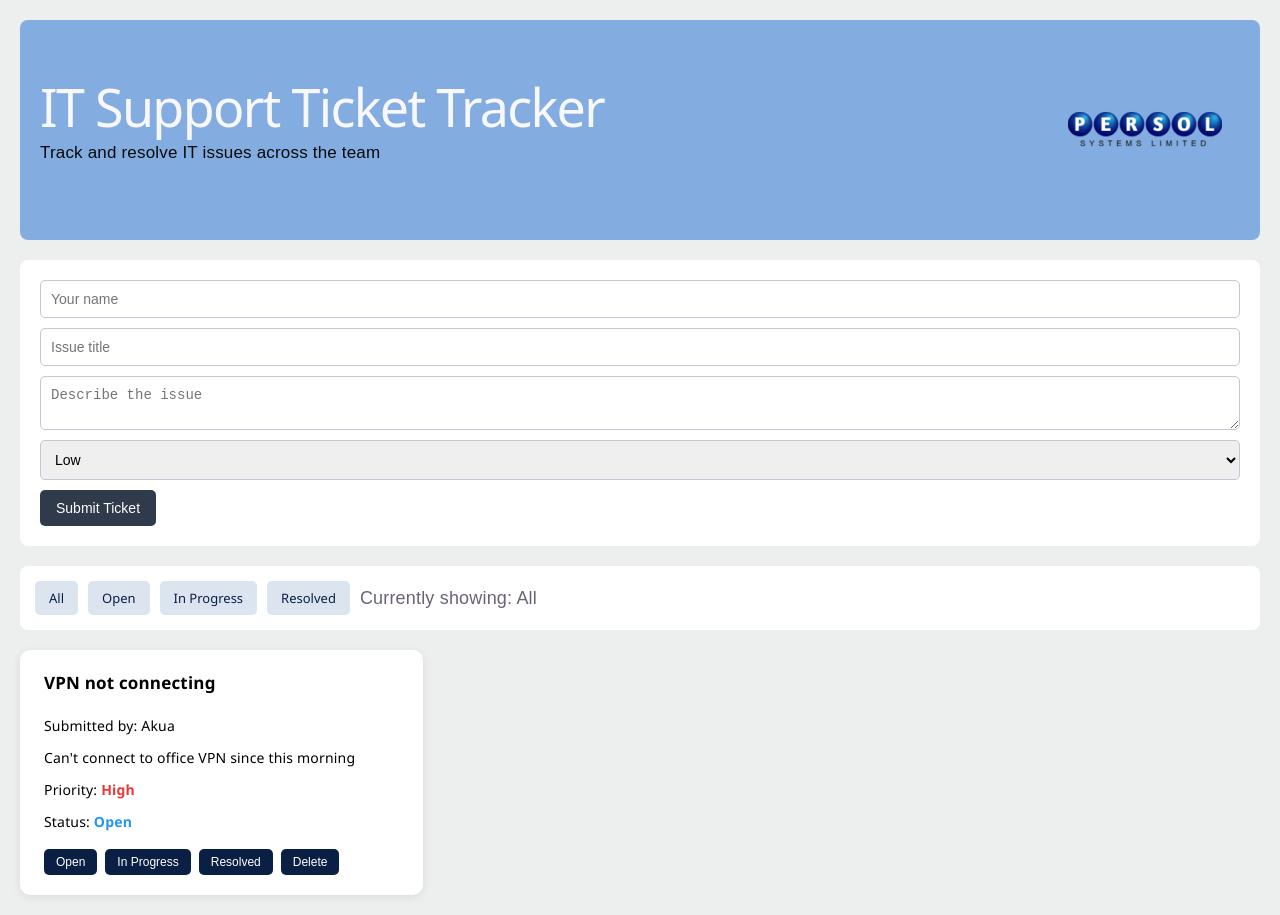
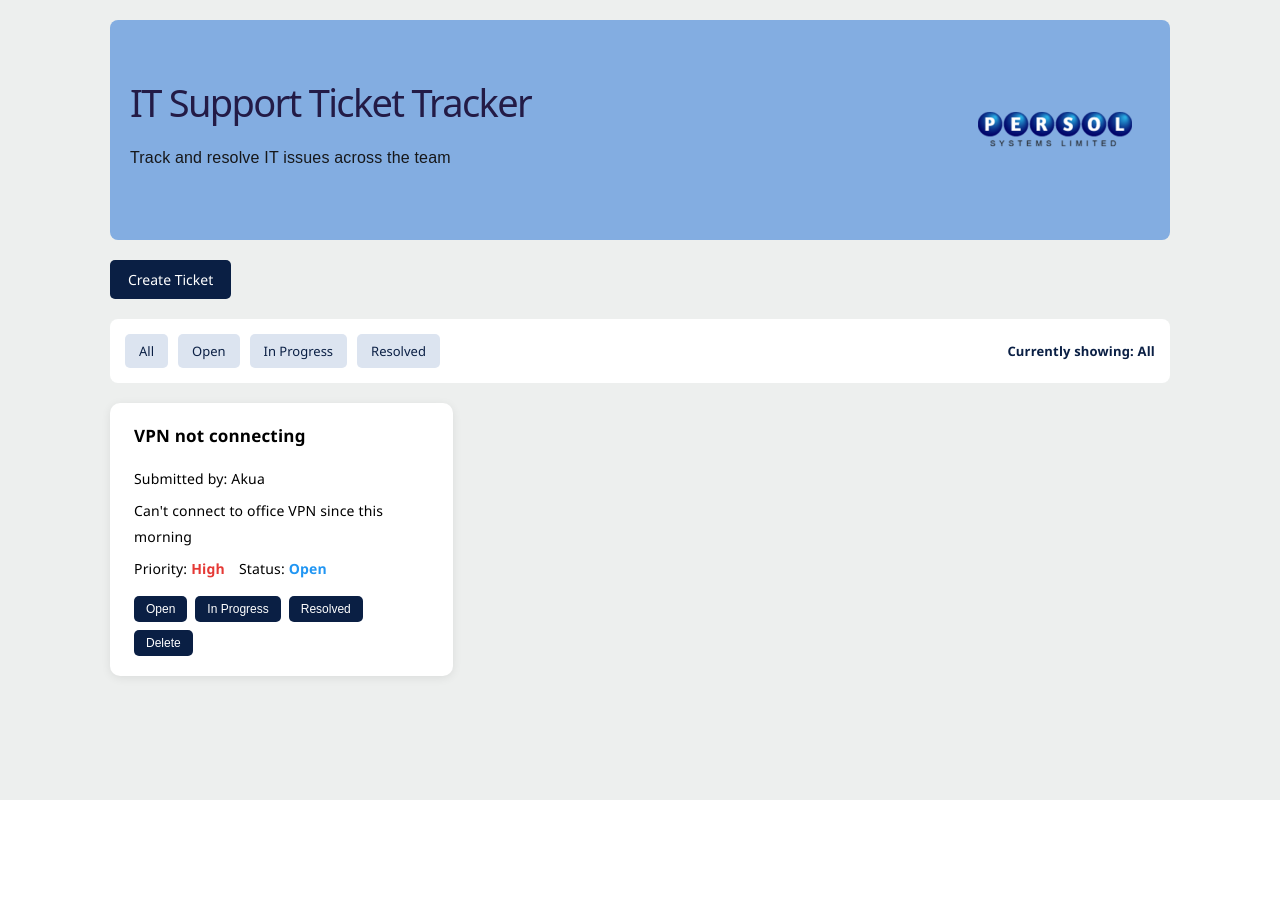
Before and after one commit to KikiOduro/TicketTracker, a React (Vite) app: page / in a window 1280 px wide. After the commit the page ends 800 px from the top, so only its background shows below. Built offline with nearby package versions, Linux system fonts and the light colour scheme.

Commit message:
Refactor ticket form and add validation; enhance styling and layout

```diff
--- a/src/App.css
+++ b/src/App.css
@@ -5,8 +5,8 @@ body {
 }
 
 .app {
-  width: 100%;
-  min-height: 100vh;
+  max-width: 1100px;
+  margin: 0 auto;
   box-sizing: border-box;
   padding: 20px;
 }
@@ -22,19 +22,90 @@ body {
 }
 
 .app-header h1 {
-  color: #f8f7fa;
-  font-size: 52px;
+  color: #231b46;
+  font-size: 38px;
   margin: 0;
 }
 
 .app-subtitle {
-  color: #0a0a0a;
-  font-size: 17px;
-  margin: 20px 100px 0 0;
+  color: #161719;
+  font-size: 16px;
+  margin: 30px 90px 0 0;
 }
 
 .logo {
   width: 190px;
+}
+
+/* Create Ticket toggle button */
+.btn-create-ticket {
+  background-color: #0a1f44;
+  color: white;
+  border: none;
+  padding: 10px 18px;
+  border-radius: 5px;
+  font-size: 14px;
+  cursor: pointer;
+  margin-bottom: 20px;
+  font-family: "Segoe UI", system-ui, -apple-system, sans-serif;
+}
+
+.btn-create-ticket:hover {
+  background-color: #1652a3;
+}
+
+.ticket-form-modal {
+  width: min(520px, calc(100vw - 40px));
+  text-align: center;
+}
+
+.ticket-form-header {
+  display: flex;
+  justify-content: center;
+  align-items: center;
+  margin-bottom: 16px;
+}
+
+.ticket-form-heading {
+  display: flex;
+  flex-direction: column;
+  gap: 4px;
+}
+
+.ticket-form-header h2 {
+  margin: 0;
+  font-size: 28px;
+  color: #000000;
+}
+
+.ticket-form-description {
+  margin: 0;
+  margin-top: 6px;
+  color: #000000;
+  font-size: 15px;
+  line-height: 1.4;
+}
+
+.ticket-form-modal form {
+  text-align: left;
+  margin-bottom: 16px;
+}
+
+.btn-close-modal {
+  background-color: transparent;
+  color: #0a1f44;
+  border: 1px solid #c0c8d6;
+  padding: 8px 12px;
+  border-radius: 5px;
+  cursor: pointer;
+  font-size: 13px;
+  font-family: "Segoe UI", system-ui, -apple-system, sans-serif;
+  align-self: center;
+}
+
+.btn-close-modal:hover {
+  background-color: #e53935;
+  color: #ffffff;
 }
 
 /* Ticket Form */
@@ -55,6 +126,31 @@ form select {
   border: 1px solid #c0c8d6;
   border-radius: 5px;
   font-size: 14px;
+}
+
+form input[aria-invalid="true"],
+form textarea[aria-invalid="true"] {
+  border-color: #e53935;
+  outline: none;
+}
+
+.field-error {
+  margin: -4px 0 0;
+  color: #e53935;
+  font-size: 12px;
+  font-family: "Segoe UI", system-ui, -apple-system, sans-serif;
+}
+
+.sr-only {
+  position: absolute;
+  width: 1px;
+  height: 1px;
+  padding: 0;
+  margin: -1px;
+  overflow: hidden;
+  clip: rect(0, 0, 0, 0);
+  white-space: nowrap;
+  border: 0;
 }
 
 form button {
@@ -93,6 +189,14 @@ form button:hover {
   cursor: pointer;
   font-size: 13px;
   font-family: "Segoe UI", system-ui, -apple-system, sans-serif;
+}
+
+.filter-status {
+  margin-left: auto;
+  color: #0a1f44;
+  font-size: 13px;
+  font-family: "Segoe UI", system-ui, -apple-system, sans-serif;
+  font-weight: 600;
 }
 
 .btn-all:hover {
@@ -156,6 +260,13 @@ form button:hover {
   color: white;
 }
 
+/* .btn-resolved p{
+  font-size: 12px;
+  font-weight: 600;
+  font-family: "Segoe UI", system-ui, -apple-system, sans-serif;
+  font-color: #111312;
+
+} */
 /* Delete button */
 .btn-delete {
   background-color: #ffffff;
@@ -198,6 +309,10 @@ form button:hover {
 .status-resolved {
   color: #2e8b57;
   font-weight: 700;
+}
+
+.ticket-meta-gap {
+  margin-left: 14px;
 }
 
 /* Confirm Delete Modal */
@@ -262,6 +377,7 @@ form button:hover {
 .btn-confirm-delete:hover {
   background-color: #b71c1c;
 }
+
 @media (max-width: 1100px) {
   .ticket-list {
     grid-template-columns: repeat(2, minmax(0, 1fr));
--- a/src/App.jsx
+++ b/src/App.jsx
@@ -20,6 +20,7 @@ function App() {
 
   const [statusFilter, setStatusFilter] = useState("All");
   const [ticketToDeleteId, setTicketToDeleteId] = useState(null);
+  const [isFormVisible, setIsFormVisible] = useState(false);
 
   function handleAddTicket(newTicket) {
     const updatedTickets = tickets.concat(newTicket);
@@ -62,6 +63,14 @@ function App() {
     setTicketToDeleteId(null);
   }
 
+  function handleToggleForm() {
+    if (isFormVisible === true) {
+      setIsFormVisible(false);
+    } else {
+      setIsFormVisible(true);
+    }
+  }
+
   function getFilteredTickets() {
     if (statusFilter === "All") {
       return tickets;
@@ -84,7 +93,16 @@ function App() {
         <img src={persolLogo} alt="Persol Systems Limited" className="logo" />
       </div>
 
-      <TicketForm onAddTicket={handleAddTicket} />
+      <button className="btn-create-ticket" onClick={handleToggleForm}>
+        {isFormVisible === true ? "Close Form" : "Create Ticket"}
+      </button>
+
+      {isFormVisible === true && (
+        <TicketForm
+          onAddTicket={handleAddTicket}
+          onClose={handleToggleForm}
+        />
+      )}
 
       <FilterBar
         statusFilter={statusFilter}
--- a/src/ConfirmModal.jsx
+++ b/src/ConfirmModal.jsx
@@ -2,7 +2,9 @@ function ConfirmModal({ onConfirm, onCancel }) {
   return (
     <div className="modal-overlay">
       <div className="modal-box">
-        <p className="modal-text">Are you sure you want to delete this ticket?</p>
+        <p className="modal-text">
+          Are you sure you want to delete this ticket?
+        </p>
         <div className="modal-buttons">
           <button className="btn-cancel" onClick={onCancel}>
             Cancel
--- a/src/FilterBar.jsx
+++ b/src/FilterBar.jsx
@@ -19,7 +19,7 @@ function FilterBar({ statusFilter, onSetStatusFilter }) {
       >
         Resolved
       </button>
-      <p>Currently showing: {statusFilter}</p>
+      <p className="filter-status">Currently showing: {statusFilter}</p>
     </div>
   );
 }
--- a/src/TicketCard.jsx
+++ b/src/TicketCard.jsx
@@ -29,9 +29,7 @@ function TicketCard({ ticket, onUpdateStatus, onDeleteTicket }) {
         <span className={getPriorityClass(ticket.priority)}>
           {ticket.priority}
         </span>
-      </p>
-      <p>
-        Status:{" "}
+        <span className="ticket-meta-gap">Status:{" "}</span>
         <span className={getStatusClass(ticket.status)}>
           {ticket.status}
         </span>
--- a/src/TicketForm.jsx
+++ b/src/TicketForm.jsx
@@ -1,62 +1,160 @@
 import { useState } from "react";
 
-function TicketForm({ onAddTicket }) {
-  const [name, setName] = useState("");
-  const [title, setTitle] = useState("");
-  const [description, setDescription] = useState("");
-  const [priority, setPriority] = useState("Low");
+function TicketForm({ onAddTicket, onClose }) {
+  const [formData, setFormData] = useState({
+    name: "",
+    title: "",
+    description: "",
+    priority: "Low",
+  });
+  const [errors, setErrors] = useState({});
+
+  function validateForm(data) {
+    const nextErrors = {};
+
+    if (data.name.trim() === "") {
+      nextErrors.name = "Name is required.";
+    }
+
+    if (data.title.trim() === "") {
+      nextErrors.title = "Issue title is required.";
+    }
+
+    if (data.description.trim() === "") {
+      nextErrors.description = "Please describe the issue.";
+    }
+
+    return nextErrors;
+  }
+
+  const handleChange = (e) => {
+    const { name, value } = e.target;
+
+    setFormData((prev) => ({ ...prev, [name]: value }));
+
+    if (errors[name]) {
+      setErrors((prev) => ({ ...prev, [name]: "" }));
+    }
+  };
 
   function handleSubmit(e) {
     e.preventDefault();
 
-    if (name === "" || title === "") {
+    const nextErrors = validateForm(formData);
+    if (Object.keys(nextErrors).length > 0) {
+      setErrors(nextErrors);
       return;
     }
 
     const newTicket = {
       id: Date.now(),
-      name: name,
-      title: title,
-      description: description,
-      priority: priority,
+      name: formData.name,
+      title: formData.title,
+      description: formData.description,
+      priority: formData.priority,
       status: "Open",
     };
 
     onAddTicket(newTicket);
+    onClose();
+    setErrors({});
 
-    setName("");
-    setTitle("");
-    setDescription("");
-    setPriority("Low");
+    setFormData({
+      name: "",
+      title: "",
+      description: "",
+      priority: "Low",
+    });
   }
 
   return (
+    <div className="modal-overlay">
+      <div className="modal-box ticket-form-modal">
+        <div className="ticket-form-header">
+          <div className="ticket-form-heading">
+            <p className="ticket-form-description">
+              Fill in the details below so we can help with your issue.
+            </p>
+          </div>
+        </div>
         <form onSubmit={handleSubmit}>
+          <label className="sr-only" htmlFor="ticket-name">
+            Your name
+          </label>
           <input
+            id="ticket-name"
+            name="name"
             type="text"
             placeholder="Your name"
-        value={name}
-        onChange={(e) => setName(e.target.value)}
+            aria-invalid={errors.name ? "true" : "false"}
+            value={formData.name}
+            onChange={handleChange}
           />
+          {errors.name && <p className="field-error">{errors.name}</p>}
+
+          <label className="sr-only" htmlFor="ticket-title">
+            Issue title
+          </label>
           <input
+            id="ticket-title"
+            name="title"
             type="text"
             placeholder="Issue title"
-        value={title}
-        onChange={(e) => setTitle(e.target.value)}
+            aria-invalid={errors.title ? "true" : "false"}
+            value={formData.title}
+            onChange={handleChange}
           />
+          {errors.title && <p className="field-error">{errors.title}</p>}
+
+          <label className="sr-only" htmlFor="ticket-description">
+            Describe the issue
+          </label>
           <textarea
+            id="ticket-description"
+            name="description"
             placeholder="Describe the issue"
-        value={description}
-        onChange={(e) => setDescription(e.target.value)}
+            aria-invalid={errors.description ? "true" : "false"}
+            value={formData.description}
+            onChange={handleChange}
           />
-      <select value={priority} onChange={(e) => setPriority(e.target.value)}>
+          {errors.description && (
+            <p className="field-error">{errors.description}</p>
+          )}
+
+          <select
+            name="priority"
+            value={formData.priority}
+            onChange={handleChange}
+          >
             <option value="Low">Low</option>
             <option value="Medium">Medium</option>
             <option value="High">High</option>
           </select>
           <button type="submit">Submit Ticket</button>
         </form>
+        <button type="button" className="btn-close-modal" onClick={onClose}>
+          Close
+        </button>
+      </div>
+    </div>
   );
 }
+export default TicketForm;
 
-export default TicketForm;
+
+// function TicketForm() {
+//   const[ticket, setTicketData] = useState({
+//     name: "",
+//     title: "",
+//     description: "",
+//     priority: "Low"
+//   });
+
+//     const handleChange = (e) => {
+//       console.log({e});
+//   const { name, value } = e.target;
+
+//   setTicket((prev) => ({
+//     ...prev,[name]: value,
+//   }));
+// };//
```
Also changed, not shown: src/my.jsx (added, +13 -0 lines). Lines whose indentation alone changed are shown as unchanged.
